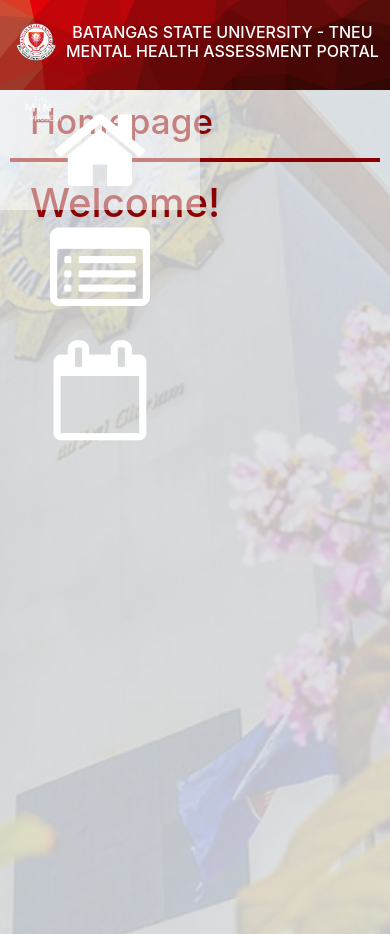
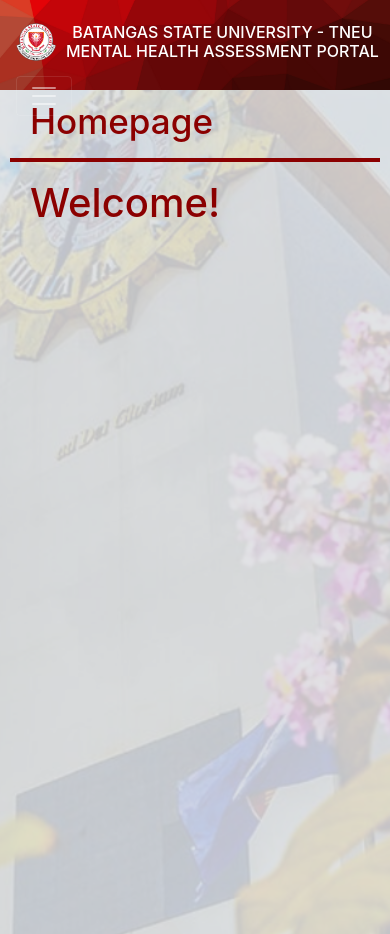
Before and after one commit to GIANPARZA/Assessment, a PHP site: page /admin.php in a window 390 px wide. Run offline with PHP 8.4, Linux system fonts and the light colour scheme; some libraries are stand-ins or nearby versions.

Commit message:
Add files via upload

```diff
--- a/admin.php
+++ b/admin.php
@@ -5,9 +5,13 @@
 	<meta name="viewport" content="width=device-width, initial-scale=1.0">
 	<link rel="stylesheet" href="bootstrap/css/bootstrap.min.css">
   <link rel="stylesheet" href="bootstrap/fontawesome/css/font-awesome.min.css">
+
 	<title>Login</title>
 </head>
 <style>
+  #navbarNav {
+    transition: max-height 0.2s ease-out;
+}
 .navbar {
 	background-image: url('assets/header.png');
 	background-size:cover;
@@ -27,6 +31,7 @@
     align-items: center; /* Align items vertically */
     flex-direction: row;
     text-align: center;
+    margin-left:0;
 }
 .navbar-brand h6 {
 	color:#ffffff;
@@ -66,19 +71,20 @@ select.form-select {
   overflow-y: auto;
   padding-top: 15px;
   color:#000000;
+  display:block;
 }
 
 .sidenav a {
   padding: 30px 50px 50px 50px;
   text-decoration: none;
-  font-size: 20px;
+  font-size: 10px;
   color: #000000;
   display: block;
 
 }
 .sidenav a i {
     font-size: 100px;
-    color:#ffffff;
+    color:#28a745;
   }
 
 .sidenav a:hover {
@@ -96,11 +102,17 @@ select.form-select {
             .sidenav {
                 width: 100%;
                 text-align: center;
+                display: none;
+
             }
 
             .sidenav a {
                 padding: 10px;
                 font-size: 16px;
+                background-color:#fff;
+                color:#28a745;
+
+
             }
 
             .main {
@@ -141,27 +153,29 @@ h1 {
   position: sticky; /* Make the links sticky within the sidenav */
   top: 0; /* Set the fixed position at the top of the sidenav */
 }
+
 </style>
 <body class="bg-body">
 	<nav class="navbar navbar-expand-md navbar-dark">
 		<div class="container">
+
 		<a class="navbar-brand" hre="#">
 			<img src="assets/logo_bsu.png" alt="logo" width="40" height="40" class="inline-block align-text-top me-2 ">
 			<h6 class="text-sm">BATANGAS STATE UNIVERSITY -  	 	TNEU <br>MENTAL HEALTH ASSESSMENT PORTAL</h6>
 		</a>
-		<a class="navbar-brand" href="#">
-        <h6 class="d-none d-lg-block">In Partnership with</h6>
-			<img src="assets/logo_mind.png" alt="logo" width="60" height="60" class="inline-block align-text-top me-2 ">
-		</a>
+    <button class="navbar-toggler" type="button" data-bs-toggle="collapse" data-bs-target="#navbarNav" aria-controls="navbarNav" aria-expanded="false" aria-label="Toggle navigation">
+            <span class="navbar-toggler-icon"></span>
+        </button>
 		</div>
 	</nav>
 
-
+    <div class="container " id="navbarNav">
 <div class="sidenav">
       <div class="sidenav-links">
     <a href="#" id="home"><i class="fa fa-home"></i></a>
     <a href="#" id="list"><i class="fa fa-list-alt"></i></a>
     <a href="#" id="calendar"><i class="fa fa-calendar-o"></i></a>
+  </div>
   </div>
 </div>
 
@@ -174,7 +188,7 @@ h1 {
   </div>
 
   <div id="list-content" style="display: none;">
-    <!-- Content for List -->
+
       <h2>Dashboard</h2>
       <hr>
       <!-- Add your list content here -->
@@ -187,40 +201,77 @@ h1 {
       <!-- Add your calendar content here -->
     </div>
   </div>
+  </div>
+
+  <script src="node_modules/jquery/dist/jquery.min.js"></script>
+   <script src="bootstrap/js/bootstrap.min.js"></script>
 
 
-
-
-
-
-
-
-
-
-
-
-
-<script src="https://code.jquery.com/jquery-3.6.0.min.js"></script>
-<script>
-$(document).ready(function() {
-
+<!--<script>
+    $(document).ready(function () {
+        // Handle initial state
         $('#home').addClass('active');
         $('#home-content').show();
 
-
-  $('.sidenav a').click(function() {
-
+        $('.sidenav a').click(function () {
             $('.sidenav a').removeClass('active');
-
-
             $(this).addClass('active');
-
             $('.main > div').hide();
-
 
             var linkId = $(this).attr('id');
             $('#' + linkId + '-content').show();
 
+            // Close the collapsible container when a sidenav link is clicked
+            $('#navbarNav').collapse('hide');
+        });
+
+        // Toggle the collapsible container when the button is clicked
+        $('.navbar-toggler').click(function () {
+            $('#navbarNav').collapse('toggle');
         });
     });
+</script>-->
+<script>
+    $(document).ready(function () {
+        // Function to toggle sidebar visibility
+        function toggleSidebar() {
+            var smallScreen = window.innerWidth <= 768; // Check if the screen is small
+            var $sidenav = $('.sidenav');
+            var $navbarNav = $('#navbarNav');
+
+            if (smallScreen) {
+                $sidenav.hide(); // Hide sidebar on small screens
+                $navbarNav.removeClass('show'); // Hide the Bootstrap collapsible navbar on small screens
+            } else {
+                $sidenav.show(); // Show sidebar on large screens
+                $navbarNav.addClass('show'); // Show the Bootstrap collapsible navbar on large screens
+            }
+        }
+
+        // Toggle the collapsible container when the button is clicked
+        $('.navbar-toggler').click(function () {
+            toggleSidebar(); // Call the function to toggle sidebar visibility
+        });
+
+        // Handle resizing of the window
+        $(window).resize(function () {
+            toggleSidebar(); // Call the function when the window is resized
+        });
+
+        // Handle clicks on sidebar links
+        $('.sidenav a').click(function () {
+            $('.sidenav a').removeClass('active');
+            $(this).addClass('active');
+            $('.main > div').hide();
+
+            var linkId = $(this).attr('id');
+            $('#' + linkId + '-content').show();
+
+            // Close the collapsible container when a sidenav link is clicked
+            toggleSidebar(); // Call the function to toggle sidebar visibility
+        });
+
+        // Initial toggle based on window size
+        toggleSidebar();
+    });
 </script>
--- a/login.php
+++ b/login.php
@@ -103,7 +103,7 @@ h1 {
 					<div class="card-body">
 						<h1> A <span>MIND</span>ful day, Red Spartan! Welcome</h1>
 
-						<form id="loginForm">
+						<form id="loginForm" action="assessment.php">
 							<div class="mb-3">
 								<input type="text" class="form-control" id="username" name="username" placeholder="SR-CODE" required>
 							</div>
```
Also changed, not shown: assessment.php (+7 -7 lines). Lines whose indentation alone changed are shown as unchanged.
